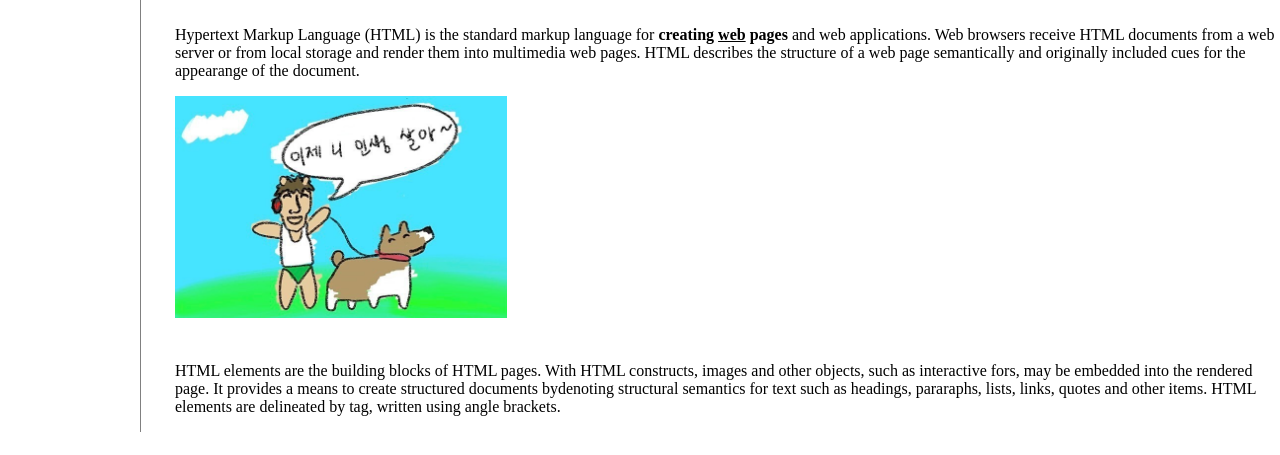
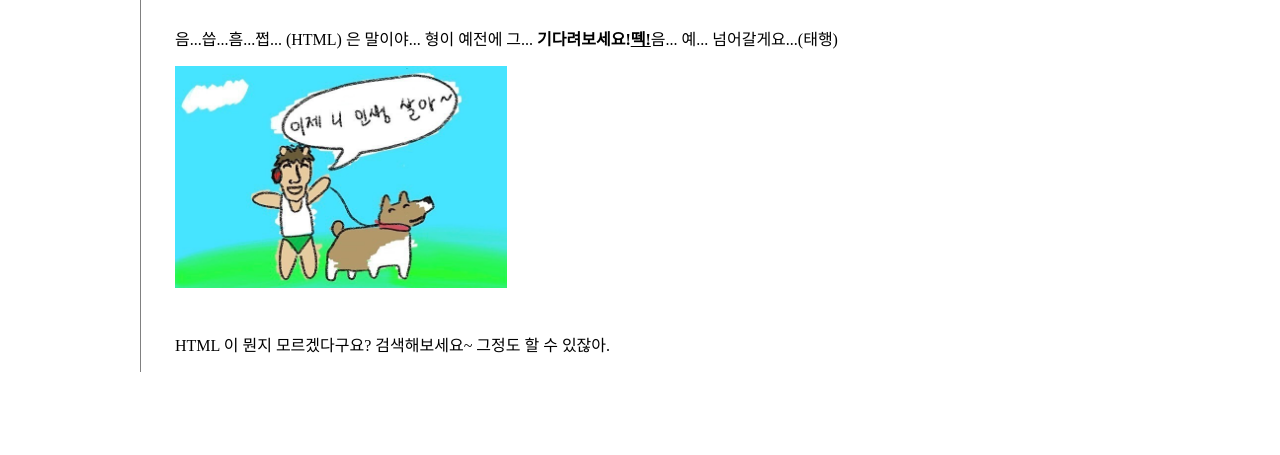
Before and after one commit to NamkKungGeon/my-first-web-site, a plain HTML site: page 1.html in a window 1280 px wide. Shown: the part 193-648 px from the top of the page. Drawn offline with Linux system fonts and the light colour scheme.

Commit message:
Add files via upload

```diff
--- a/1.html
+++ b/1.html
@@ -16,9 +16,9 @@
             <div id = "article">
                 <h2>HTML이란 무엇인가?</h2>
                 <p>
-                    <a href = "http://www.w3.org/TR/html5/" target = "_blank" title = "HTML5 specification">Hypertext Markup Language (HTML)</a> is the standard markup language for <strong>creating <u>web</u> pages</strong> and web applications. Web browsers receive HTML documents from a web server or from local storage and render them into multimedia web pages. HTML describes the structure of a web page semantically and originally included cues for the appearange of the document.</p>
+                    <a href = "http://www.w3.org/TR/html5/" target = "_blank" title = "HTML5 specification">음...씁...흠...쩝... (HTML)</a> 은 말이야... 형이 예전에 그... <strong>기다려보세요!<u>떽!</u></strong>음... 예... 넘어갈게요...(태행)</p>
                     <img src = "coding1.jpg" width = "30%">
-                    <p style = "margin-top:40px;">HTML elements are the building blocks of HTML pages. With HTML constructs, images and other objects, such as interactive fors, may be embedded into the rendered page. It provides a means to create structured documents bydenoting structural semantics for text such as headings, pararaphs, lists, links, quotes and other items. HTML elements are delineated by tag, written using angle brackets.</p>
+                    <p style = "margin-top:40px;">HTML 이 뭔지 모르겠다구요? 검색해보세요~ 그정도 할 수 있잖아.</p>
             </div>
         </div>
     </body>
```
